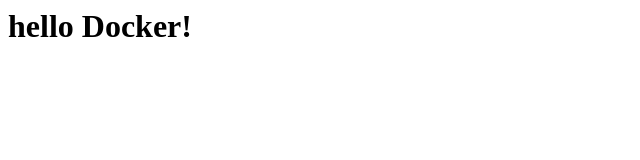
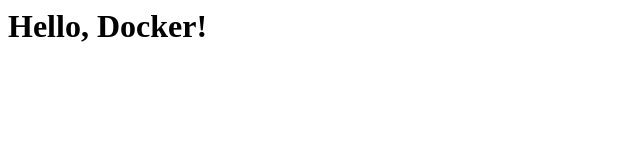
Before and after one commit to K-JONGHAN/study-2019, a plain HTML site: page index.html in a window 1280 px wide. Shown: the whole page, without its empty margins (0-640 px from the left). Drawn offline with Linux system fonts and the light colour scheme.

Commit message:
Update index.html

```diff
--- a/index.html
+++ b/index.html
@@ -1 +1 @@
-<h1> hello Docker! </h1>
+<h1> Hello, Docker! </h1>
```
